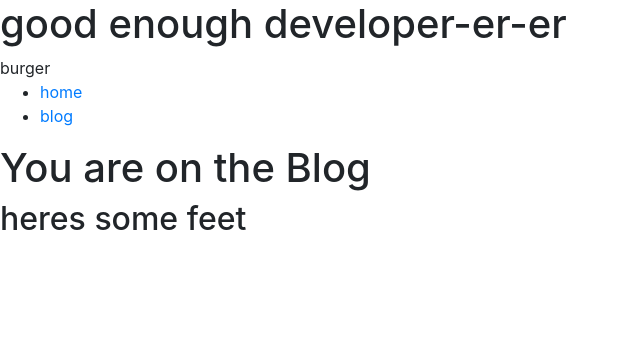
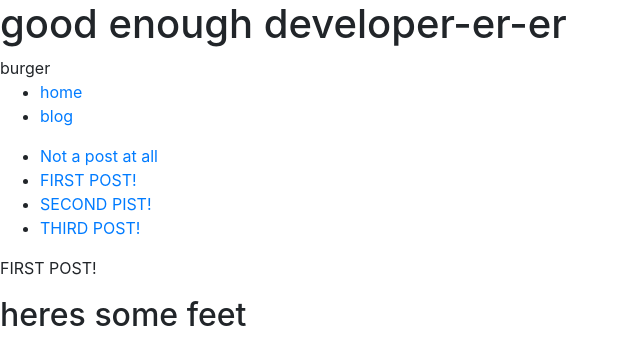
Before and after one commit to austindryden/react-portfolioish, a React (Create React App) app: page /blog/1 in a window 1280 px wide. Shown: the top 364 px of the page, without its empty margins (0-640 px from the left). Built offline with nearby package versions, Linux system fonts and the light colour scheme.

Commit message:
adds blog params

```diff
--- a/src/App.js
+++ b/src/App.js
@@ -5,6 +5,7 @@ import Header from './Header';
 import Main from './Main';
 import Footer from './Footer';
 import Nav from "./Nav";
+import Blog from "./Blog";
 import {BrowserRouter as Router, Switch, Route, Link} from "react-router-dom";
 
 
@@ -20,10 +21,7 @@ function App() {
       <Header content={headerCopy} />
       <Nav links={linknames} />
       <Switch>
-        <Route path="/blog/list">
-          <BlogList />
-        </Route>
-        <Route path="/blog">
+        <Route path="/blog/:blogId">
           <Blog />
         </Route>
         <Route path="/">
@@ -46,10 +44,6 @@ function Home(){
   return <h1> You are Home</h1>
 }
 
-function Blog(){
-  return <h1> You are on the Blog</h1>
-}
-
 function BlogList(){
   return <h1> You are on the Blog List</h1>
 }
--- /dev/null
+++ b/src/Blog.js
@@ -0,0 +1,27 @@
+import React from 'react';
+import { Link, useParams, useRouteMatch } from "react-router-dom";
+const blogPosts = [
+    "Not a post at all",
+    "FIRST POST!",
+    "SECOND PIST!",
+    "THIRD POST!"
+];
+
+export default function Blog(){
+    const params = useParams();
+    console.log(params.blogId);
+    const match = useRouteMatch();
+    console.table(match);
+    return(
+        <div>
+            <ul>
+                {blogPosts.map((p, i) => (
+                    <li><Link to={String(i)}>{p}</Link></li>
+                ))}
+            </ul>
+                <p>
+                {blogPosts[params.blogId]}
+            </p>
+        </div>
+    );
+}
--- a/src/Header.js
+++ b/src/Header.js
@@ -2,7 +2,7 @@ import React from 'react';
 import Nav from './Nav';
 
 function Header({content, headerLinks}){
-    console.log(headerLinks)
+    console.log(headerLinks);
     return(
         <header>
             {/* <Nav links={headerLinks} /> */}
```
